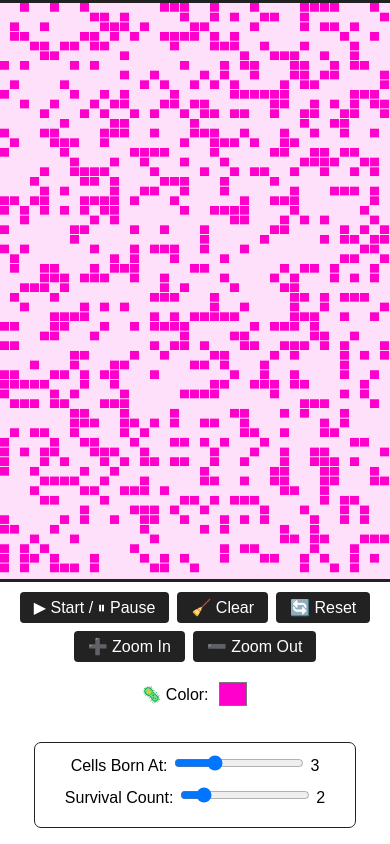
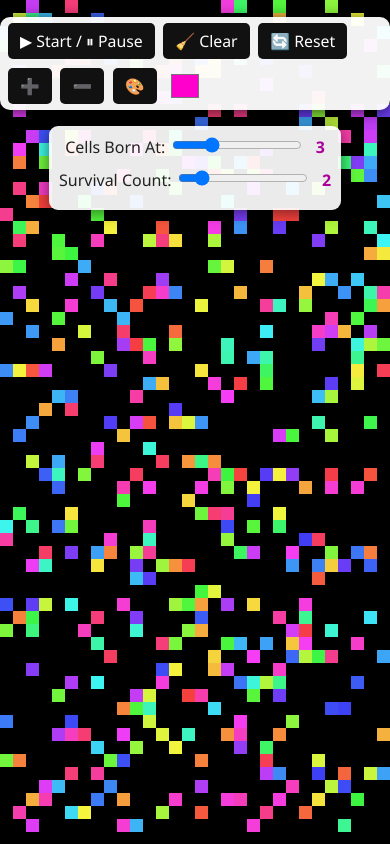
Before and after one commit to CryptvJet/Game-of-Life, a plain HTML site: page index.html in a window 390 px wide. Drawn offline with Linux system fonts and the light colour scheme.

Commit message:
no message

```diff
--- a/index.html
+++ b/index.html
@@ -3,24 +3,22 @@
 <head>
   <meta charset="UTF-8" />
   <meta name="viewport" content="width=device-width,initial-scale=1.0" />
-  <title>Game of Life</title>
+  <title>ColorLife</title>
   <link rel="stylesheet" href="style.css" />
 </head>
 <body>
-  <div id="main-layout">
-    <canvas id="game-canvas"></canvas>
-    <div id="controls">
+  <canvas id="game-canvas"></canvas>
+  <div id="ui-overlay">
+    <div id="top-controls">
       <button id="start-pause">▶ Start / ⏸ Pause</button>
       <button id="clear">🧹 Clear</button>
       <button id="reset">🔄 Reset</button>
-      <button id="zoom-in">➕ Zoom In</button>
-      <button id="zoom-out">➖ Zoom Out</button>
-    </div>
-    <div id="color-controls">
-      <label for="color-picker">🦠 Color: </label>
+      <button id="zoom-in">➕</button>
+      <button id="zoom-out">➖</button>
+      <label for="color-picker" class="color-label">🎨</label>
       <input type="color" id="color-picker" value="#ff00cc">
     </div>
-    <div id="sliders">
+    <div id="panel">
       <div>
         <label for="born-slider">Cells Born At:</label>
         <input type="range" id="born-slider" min="1" max="8" value="3">
--- a/src/game.js
+++ b/src/game.js
@@ -12,41 +12,151 @@ export class GameOfLife {
     this.surviveCount = surviveCount;
   }
 
+  // For color/ghost logic, each cell: {alive, color, ghost, ghostColor, ghostFade}
   randomize() {
     this.grid = Array.from({ length: this.rows }, () =>
-      Array.from({ length: this.cols }, () => Math.random() > 0.7 ? 1 : 0)
+      Array.from({ length: this.cols }, () =>
+        Math.random() > 0.77
+          ? { alive: 1, color: this._randomColor(), ghost: 0, ghostColor: null, ghostFade: 0 }
+          : { alive: 0, color: null, ghost: 0, ghostColor: null, ghostFade: 0 }
+      )
     );
   }
 
   clear() {
     this.grid = Array.from({ length: this.rows }, () =>
-      Array.from({ length: this.cols }, () => 0)
+      Array.from({ length: this.cols }, () =>
+        ({ alive: 0, color: null, ghost: 0, ghostColor: null, ghostFade: 0 })
+      )
     );
   }
 
-  isAlive(row, col) {
-    return this.grid[row] && this.grid[row][col];
+  getCell(row, col) {
+    if (row < 0 || col < 0 || row >= this.rows || col >= this.cols) return null;
+    return this.grid[row][col];
+  }
+
+  paint(row, col, color) {
+    if (row < 0 || col < 0 || row >= this.rows || col >= this.cols) return;
+    const cell = this.grid[row][col];
+    cell.alive = 1;
+    cell.color = color;
+    cell.ghost = 0;
+    cell.ghostColor = null;
+    cell.ghostFade = 0;
   }
 
   step() {
-    const newGrid = Array.from({ length: this.rows }, () => Array(this.cols).fill(0));
+    const newGrid = Array.from({ length: this.rows }, () => Array(this.cols));
     for (let r = 0; r < this.rows; r++) {
       for (let c = 0; c < this.cols; c++) {
-        const neighbors = [
-          [-1, -1], [-1, 0], [-1, 1],
-          [0, -1],           [0, 1],
-          [1, -1],  [1, 0],  [1, 1]
-        ].reduce((acc, [dr, dc]) => {
-          const nr = r + dr, nc = c + dc;
-          return acc + (this.grid[nr]?.[nc] || 0);
-        }, 0);
-        if (this.grid[r][c]) {
-          newGrid[r][c] = (neighbors === this.surviveCount) ? 1 : 0;
+        const cell = this.grid[r][c];
+        const neighbors = this._neighbors(r, c);
+
+        const liveNeighbors = neighbors.filter(n => n && n.alive).length;
+
+        let newCell = { ...cell };
+
+        // Calculate average color of live neighbors
+        let avgColor = null;
+        if (liveNeighbors > 0) {
+          const rgb = [0, 0, 0];
+          let count = 0;
+          neighbors.forEach(n => {
+            if (n && n.alive && n.color) {
+              const c = this._hexToRgb(n.color);
+              rgb[0] += c[0]; rgb[1] += c[1]; rgb[2] += c[2];
+              count++;
+            }
+          });
+          if (count) {
+            rgb[0] = Math.round(rgb[0] / count);
+            rgb[1] = Math.round(rgb[1] / count);
+            rgb[2] = Math.round(rgb[2] / count);
+            avgColor = this._rgbToHex(rgb[0], rgb[1], rgb[2]);
+          }
+        }
+
+        // Apply Rules
+        if (cell.alive) {
+          if (liveNeighbors === this.surviveCount) {
+            newCell.alive = 1;
+            // Keep color as is
+          } else {
+            // Dies: becomes ghost
+            newCell.alive = 0;
+            newCell.ghost = 1;
+            newCell.ghostColor = cell.color;
+            newCell.ghostFade = 0.18; // start ghost fade
+            newCell.color = null;
+          }
         } else {
-          newGrid[r][c] = (neighbors === this.bornAt) ? 1 : 0;
+          if (liveNeighbors === this.bornAt) {
+            newCell.alive = 1;
+            newCell.color = avgColor || "#ff00cc";
+            newCell.ghost = 0;
+            newCell.ghostColor = null;
+            newCell.ghostFade = 0;
+          } else if (cell.ghost) {
+            // Fade out ghost
+            newCell.ghostFade = (cell.ghostFade || 0) * 0.93;
+            if (newCell.ghostFade < 0.03) {
+              newCell.ghost = 0;
+              newCell.ghostColor = null;
+              newCell.ghostFade = 0;
+            }
+          }
         }
+        // Set ghost color fade
+        if (newCell.ghost && newCell.ghostColor) {
+          // ghostColor is hex, fade alpha
+          newCell.ghostColor = this._hexToRgba(newCell.ghostColor, newCell.ghostFade || 0.13);
+        }
+
+        newGrid[r][c] = newCell;
       }
     }
     this.grid = newGrid;
   }
+
+  _neighbors(row, col) {
+    const dirs = [
+      [-1, -1], [-1, 0], [-1, 1],
+      [0, -1],           [0, 1],
+      [1, -1],  [1, 0],  [1, 1]
+    ];
+    return dirs.map(([dr, dc]) => this.getCell(row + dr, col + dc));
+  }
+
+  // --- Color helpers ---
+  _randomColor() {
+    const h = Math.floor(Math.random() * 360);
+    return `hsl(${h},90%,60%)`;
+  }
+  _hexToRgb(hex) {
+    hex = hex.replace(/^#/, "");
+    if (hex.length === 3) hex = hex.split('').map(x => x + x).join('');
+    const int = parseInt(hex, 16);
+    return [(int >> 16) & 255, (int >> 8) & 255, int & 255];
+  }
+  _rgbToHex(r, g, b) {
+    return "#" + [r, g, b].map(x => x.toString(16).padStart(2, "0")).join('');
+  }
+  _hexToRgba(hex, alpha) {
+    const [r, g, b] = this._hexToRgb(hex);
+    return `rgba(${r},${g},${b},${alpha})`;
+  }
+
+  // Resize grid (preserving as much as possible)
+  resize(newRows, newCols) {
+    const newGrid = Array.from({ length: newRows }, (_, r) =>
+      Array.from({ length: newCols }, (_, c) =>
+        (this.grid[r] && this.grid[r][c]) ? { ...this.grid[r][c] } :
+          { alive: 0, color: null, ghost: 0, ghostColor: null, ghostFade: 0 }
+      )
+    );
+    this.rows = newRows;
+    this.cols = newCols;
+    this.grid = newGrid;
+  }
 }
--- a/src/main.js
+++ b/src/main.js
@@ -15,53 +15,53 @@ const surviveSlider = document.getElementById('survive-slider');
 const surviveValue = document.getElementById('survive-value');
 
 // Grid settings
-let cellSize = 10;
+let cellSize = 13;
 let rows, cols, game;
 let animationId;
 let running = false;
 let aliveColor = colorPicker.value;
 
 // Rule settings
-let bornAt = parseInt(bornSlider.value); // Default 3
-let surviveCount = parseInt(surviveSlider.value); // Default 2
+let bornAt = parseInt(bornSlider.value);
+let surviveCount = parseInt(surviveSlider.value);
 
-function resizeCanvasAndGrid() {
-  // Calculate available height for canvas (window - controls)
-  const layout = document.getElementById('main-layout');
-  // Find space taken by controls
-  const controlsHeight = (
-    document.getElementById('controls').offsetHeight +
-    document.getElementById('color-controls').offsetHeight +
-    document.getElementById('sliders').offsetHeight +
-    60 // Extra margin/padding fudge factor
-  );
-  const availableHeight = window.innerHeight - controlsHeight;
-  // Fill as much as possible
+// --- Canvas/grid resizing ---
+function resizeCanvasAndGrid(keepState = false) {
+  // Set canvas to fill viewport
   canvas.width = window.innerWidth;
-  canvas.height = Math.max(200, availableHeight);
-
+  canvas.height = window.innerHeight;
   cols = Math.floor(canvas.width / cellSize);
   rows = Math.floor(canvas.height / cellSize);
-  if (!game || game.rows !== rows || game.cols !== cols) {
+
+  if (keepState && game) {
+    // Optionally, you can add logic to preserve/resize state
+    game.resize(rows, cols);
+  } else {
     game = new GameOfLife(rows, cols, bornAt, surviveCount);
   }
+  drawGrid();
 }
 
+// --- Drawing ---
 function drawGrid() {
   ctx.clearRect(0, 0, canvas.width, canvas.height);
   for (let row = 0; row < rows; row++) {
     for (let col = 0; col < cols; col++) {
-      ctx.fillStyle = game.isAlive(row, col) ? aliveColor : "#ffe0fa";
-      ctx.fillRect(
-        col * cellSize,
-        row * cellSize,
-        cellSize - 1,
-        cellSize - 1
-      );
+      const cell = game.getCell(row, col);
+      if (cell && cell.alive) {
+        ctx.fillStyle = cell.color || aliveColor;
+        ctx.fillRect(col * cellSize, row * cellSize, cellSize, cellSize);
+      } else if (cell && cell.ghost) {
+        ctx.fillStyle = cell.ghostColor || "rgba(255,0,255,0.13)";
+        ctx.fillRect(col * cellSize, row * cellSize, cellSize, cellSize);
+      } else {
+        // ghost fade background is handled above
+      }
     }
   }
 }
 
+// --- Animation loop ---
 function animate() {
   game.step();
   drawGrid();
@@ -92,19 +92,16 @@ resetBtn.onclick = function() {
 
 zoomInBtn.onclick = function() {
   cellSize = Math.min(cellSize + 2, 40);
-  resizeCanvasAndGrid();
-  drawGrid();
+  resizeCanvasAndGrid(true);
 };
 
 zoomOutBtn.onclick = function() {
   cellSize = Math.max(cellSize - 2, 2);
-  resizeCanvasAndGrid();
-  drawGrid();
+  resizeCanvasAndGrid(true);
 };
 
 colorPicker.oninput = function(e) {
   aliveColor = e.target.value;
-  drawGrid();
 };
 
 bornSlider.oninput = function(e) {
@@ -119,17 +116,39 @@ surviveSlider.oninput = function(e) {
   game.setRules(bornAt, surviveCount);
 };
 
-// --- Initial Setup ---
+// --- Drawing/Painting ---
+let painting = false;
+
+function paintCell(e) {
+  const rect = canvas.getBoundingClientRect();
+  let clientX = e.touches ? e.touches[0].clientX : e.clientX;
+  let clientY = e.touches ? e.touches[0].clientY : e.clientY;
+  const x = clientX - rect.left;
+  const y = clientY - rect.top;
+  const col = Math.floor(x / cellSize);
+  const row = Math.floor(y / cellSize);
+  game.paint(row, col, aliveColor);
+  drawGrid();
+}
+
+canvas.addEventListener('pointerdown', e => {
+  painting = true;
+  paintCell(e);
+});
+canvas.addEventListener('pointermove', e => {
+  if (painting) paintCell(e);
+});
+canvas.addEventListener('pointerup', () => painting = false);
+canvas.addEventListener('pointerleave', () => painting = false);
+canvas.addEventListener('touchend', () => painting = false);
+
+// --- Sliders display ---
 bornValue.innerText = bornAt;
 surviveValue.innerText = surviveCount;
 
-// Responsive resizing
-function onResize() {
-  resizeCanvasAndGrid();
-  drawGrid();
-}
-window.addEventListener('resize', onResize);
+// --- Responsive resizing ---
+window.addEventListener('resize', () => resizeCanvasAndGrid(true));
 
-// Initial load
+// --- Initial load ---
 resizeCanvasAndGrid();
 drawGrid();
--- a/style.css
+++ b/style.css
@@ -1,98 +1,130 @@
 html, body {
+  height: 100%;
+  width: 100%;
   margin: 0;
   padding: 0;
-  width: 100vw;
-  height: 100vh;
   box-sizing: border-box;
+  background: #000;
+  overflow: hidden;
 }
 
 body {
+  height: 100vh;
+  width: 100vw;
+  position: relative;
+  font-family: 'Segoe UI', sans-serif;
+}
+
+#game-canvas {
+  position: absolute;
+  left: 0; top: 0;
   width: 100vw;
   height: 100vh;
-  display: flex;
-  flex-direction: column;
-  justify-content: stretch;
-  align-items: stretch;
-  background: #fff;
-  font-family: sans-serif;
+  display: block;
+  z-index: 1;
+  background: #000;
+  cursor: crosshair;
+  touch-action: none;
 }
 
-#main-layout {
+#ui-overlay {
+  position: absolute;
+  top: 0; left: 0;
   width: 100vw;
   height: 100vh;
+  pointer-events: none; /* Let clicks through unless controls set pointer-events:auto */
+  z-index: 10;
   display: flex;
   flex-direction: column;
   align-items: center;
-  justify-content: stretch;
 }
 
-#game-canvas {
-  flex: 1 1 auto;
-  width: 100vw;
-  height: 60vh;
-  min-height: 350px;
-  max-height: 80vh;
-  background: #ffe0fa;
-  border: 3px solid #222;
-  margin-bottom: 10px;
-  display: block;
+#top-controls {
+  margin-top: 2vh;
+  background: rgba(255,255,255,0.95);
+  border-radius: 10px;
+  box-shadow: 0 2px 16px #000a;
+  padding: 8px 18px;
+  display: flex;
+  align-items: center;
+  gap: 0.6em;
+  pointer-events: auto; /* Make controls clickable */
+  z-index: 20;
 }
 
-#controls {
+#top-controls button,
+#top-controls label.color-label {
+  background: #111;
+  color: #fff;
+  border: none;
+  border-radius: 5px;
+  font-size: 1.1em;
+  padding: 7px 12px;
+  font-family: inherit;
+  cursor: pointer;
+  transition: background 0.15s, color 0.15s;
+  outline: none;
+  margin: 0;
   display: flex;
-  flex-direction: row;
-  gap: 0.5em;
-  margin-bottom: 1em;
-  justify-content: center;
-  flex-wrap: wrap;
+  align-items: center;
 }
 
-#controls button {
-  background: #222;
+#top-controls button:hover,
+#top-controls label.color-label:hover {
+  background: #ff00cc;
   color: #fff;
-  border: none;
-  border-radius: 4px;
-  font-size: 1em;
-  padding: 6px 14px;
-  cursor: pointer;
-  transition: background 0.2s;
-}
-
-#controls button:hover {
-  background: #ff00cc;
-}
-
-#color-controls {
-  display: flex;
-  align-items: center;
-  margin-bottom: 1em;
 }
 
 #color-picker {
-  margin-left: 8px;
+  border: none;
+  margin-left: 0.3em;
   width: 32px;
   height: 32px;
+  background: none;
   padding: 0;
-  border: none;
-  background: none;
+  cursor: pointer;
+  outline: none;
 }
 
-#sliders {
+#panel {
+  margin-top: 2vh;
+  background: rgba(255,255,255,0.92);
+  border-radius: 9px;
+  box-shadow: 0 2px 16px #0008;
+  padding: 16px 32px 12px 32px;
   display: flex;
   flex-direction: column;
   align-items: center;
-  background: #fff;
-  border-radius: 7px;
-  padding: 10px 30px 10px 30px;
-  border: 1px solid #222;
-  margin-top: 1em;
-  margin-bottom: 1em;
+  pointer-events: auto; /* Clickable */
+  z-index: 20;
 }
 
-#sliders > div {
+#panel > div {
   margin-bottom: 10px;
 }
 
 input[type="range"] {
   width: 130px;
 }
+
+label {
+  font-size: 1em;
+  color: #222;
+}
+
+#born-value, #survive-value {
+  font-weight: bold;
+  margin-left: 0.5em;
+  color: #aa0099;
+}
+
+@media (max-width: 600px) {
+  #top-controls {
+    flex-wrap: wrap;
+    font-size: 0.9em;
+    padding: 6px 8px;
+  }
+  #panel {
+    padding: 9px 10px 9px 10px;
+  }
+}
```
Also changed, not shown: README.md.
